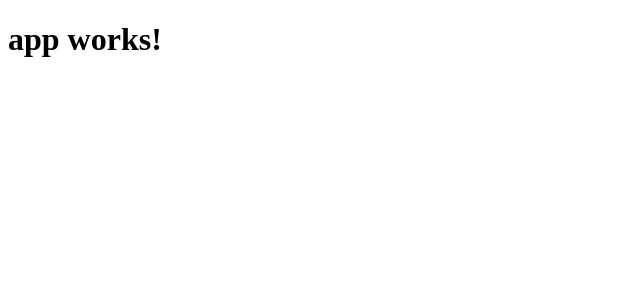
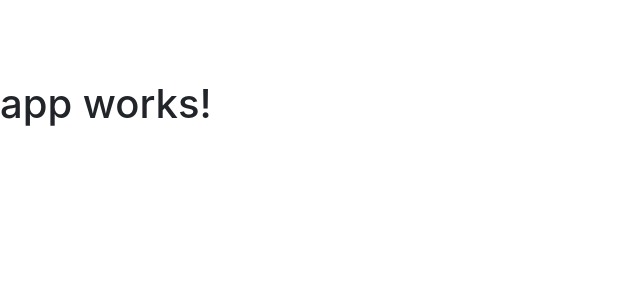
Before and after one commit to Onwelo/angular2-crud, an Angular app: page / in a window 1280 px wide. Shown: the top 300 px of the page, without its empty margins (0-640 px from the left). Built offline with nearby package versions, Linux system fonts and the light colour scheme.

Commit message:
bootsrap4 added

```diff
--- a/package.json
+++ b/package.json
@@ -20,6 +20,8 @@
     "@angular/platform-browser": "^4.0.0",
     "@angular/platform-browser-dynamic": "^4.0.0",
     "@angular/router": "^4.0.0",
+    "@ng-bootstrap/ng-bootstrap": "^1.0.0-alpha.25",
+    "bootstrap": "^4.0.0-alpha.6",
     "core-js": "^2.4.1",
     "rxjs": "^5.1.0",
     "zone.js": "^0.8.4"
--- a/src/styles.css
+++ b/src/styles.css
@@ -1 +1,7 @@
 /* You can add global styles to this file, and also import other style files */
+
+@import "../node_modules/bootstrap/dist/css/bootstrap.min.css";
+
+body {
+    padding-top: 5.0em;
+}
```
